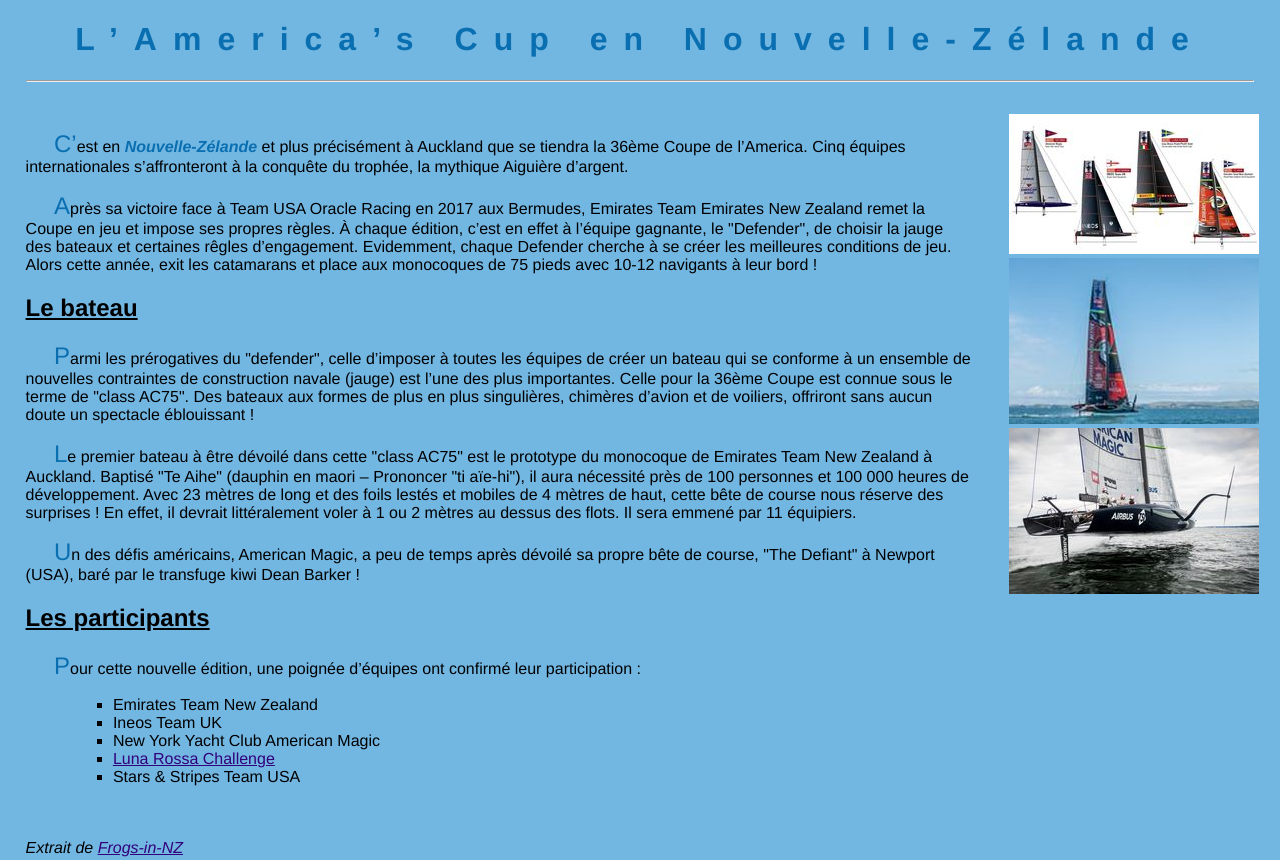
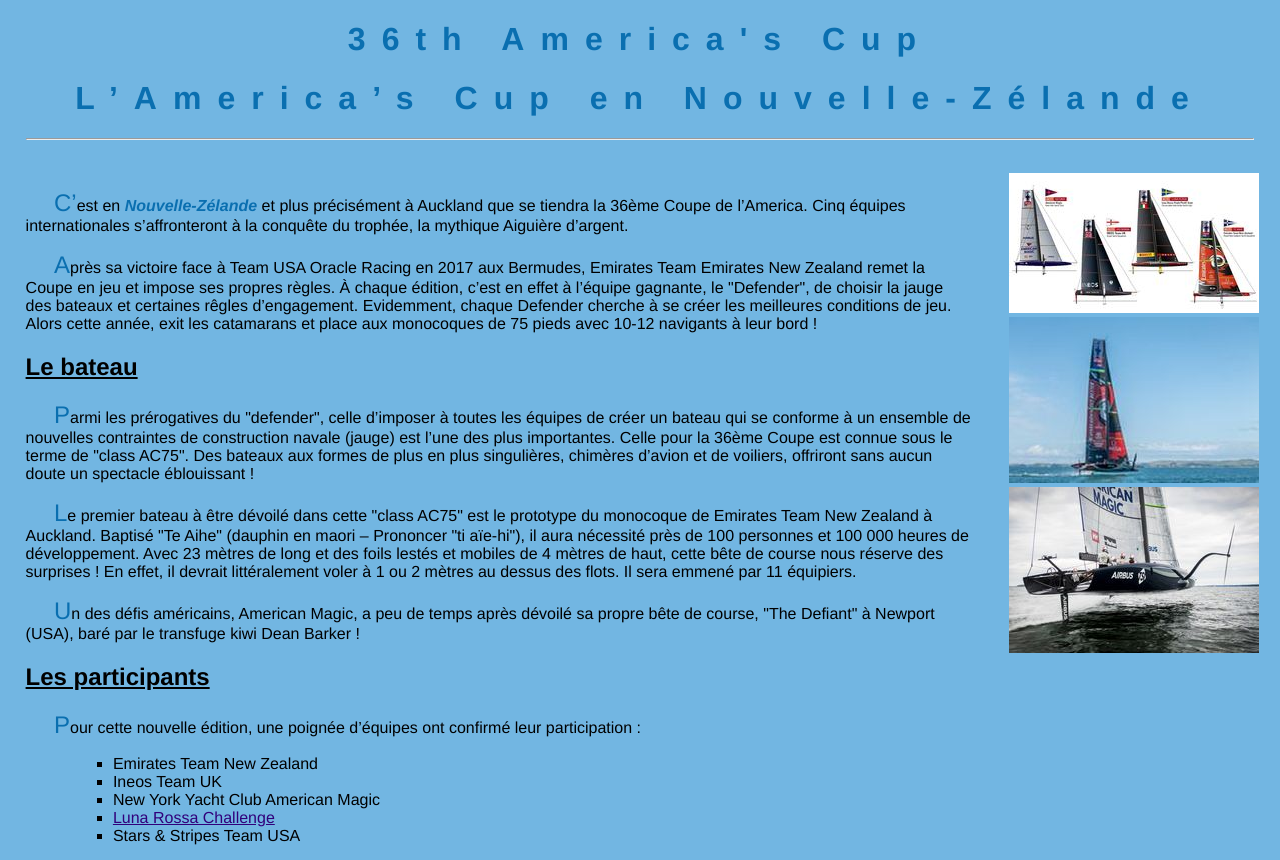
Before and after one commit to dhalidi/ACwebProjet, a plain HTML site: page index.html in a window 1280 px wide. Shown: the top 860 px of the page. Drawn offline with Linux system fonts and the light colour scheme.

Commit message:
Update index.html

```diff
--- a/index.html
+++ b/index.html
@@ -2,7 +2,7 @@
 <html>
  <head>
    <meta charset="UTF-8" />
-   <title>36th America's Cup</title>
+   <h1>36th America's Cup</h1>
    <link rel="icon" type="image/jpg" href="./images/36th.ico" />
    <link rel="stylesheet" type="text/css" href="./styles/36_americas_cup.css" />
  </head>
```
